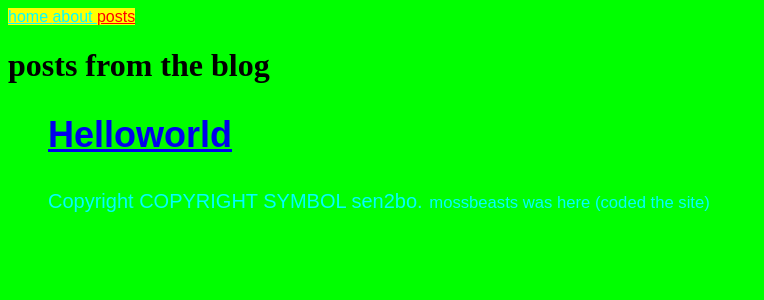
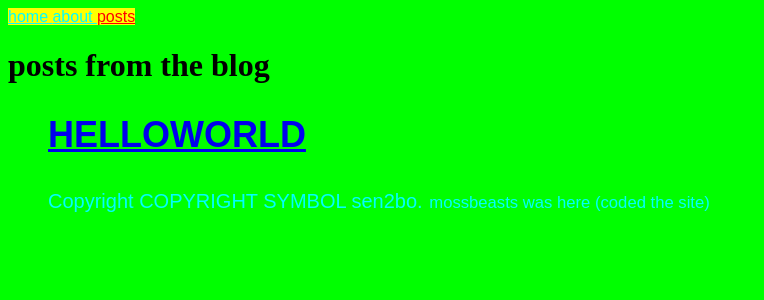
Before and after one commit to mossbeasts/mossbeasts.github.io, a Jekyll site: the page built from blog.html, in a window 1280 px wide. Shown: the top 300 px of the page, without its empty margins (0-764 px from the left). Built offline with Jekyll 4.4.1, drawn with Linux system fonts in a browser that asks for light colours.

Commit message:
more css stuff

```diff
--- a/blog.html
+++ b/blog.html
@@ -5,8 +5,8 @@ title: blog
 <h1>posts from the blog</h1>
 <ul class="postslist">
 	{% for post in site.posts %}
-	<li style="list-decoration: none;">
-		<h2><a href="{{ post.url }}">{{ post.title }}</a></h2>
+	<li style="list-style: none;">
+		<h2><a href="{{ post.url }}">{{ post.title | upcase }}</a></h2>
 		{{ post.exerpt }}
 	</li>
 	{% endfor %}
```
